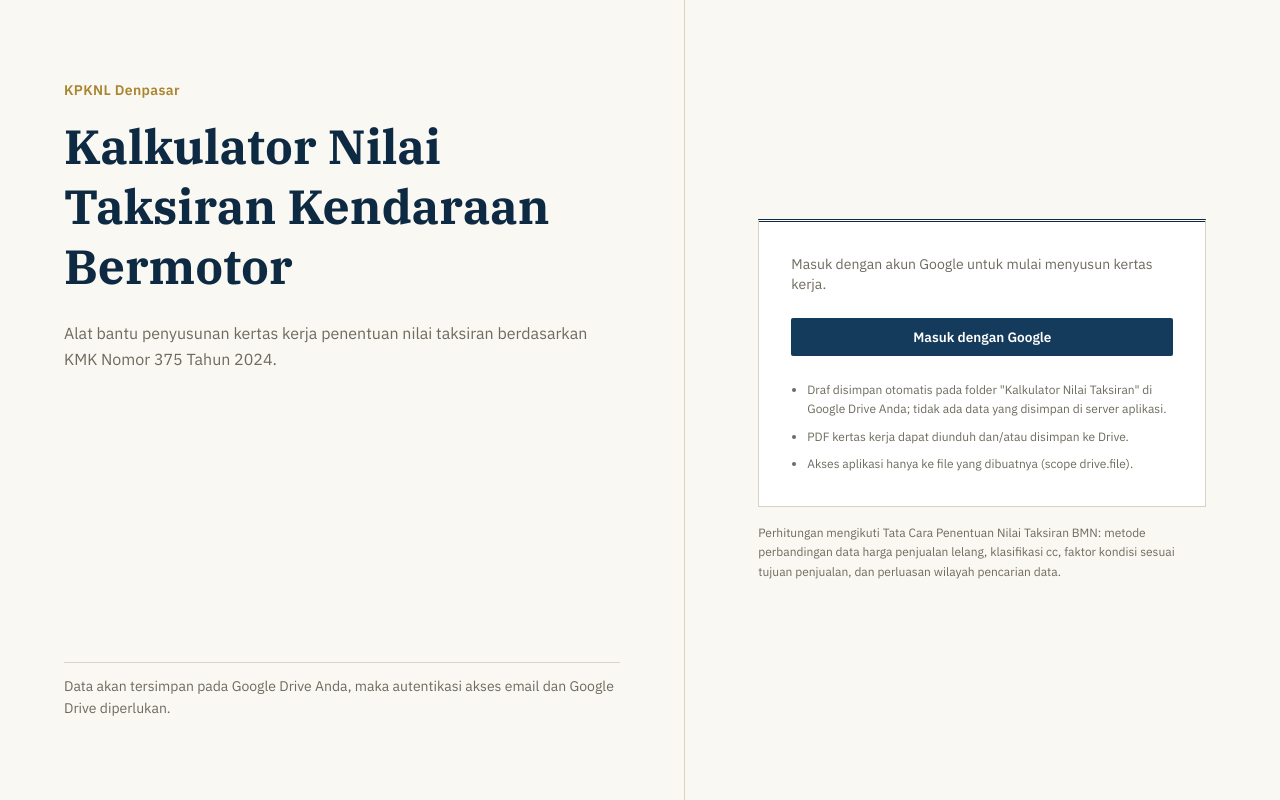
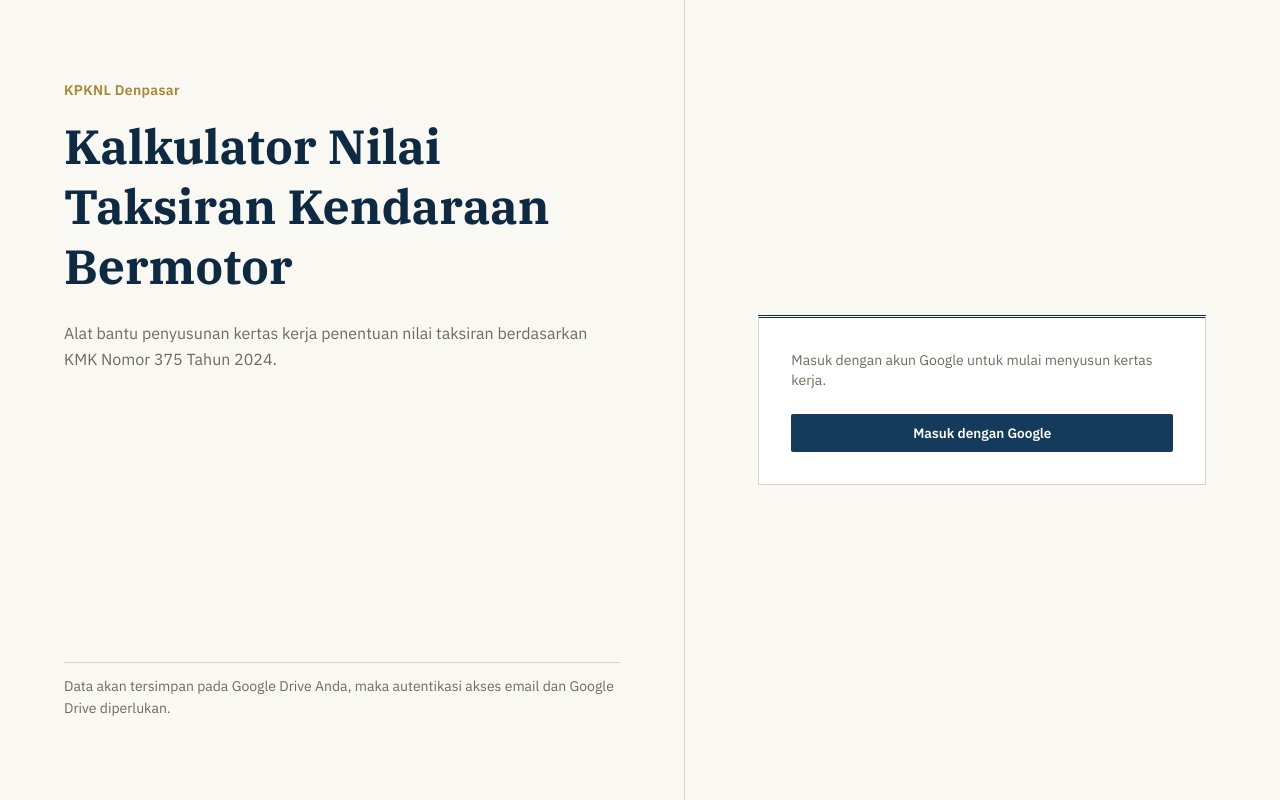
Before and after one commit to arierawan-app/Kalkulator-Nilai-Taksiran_Dps, a Next.js app: page / in a window 1280 px wide. Built offline with nearby package versions, Linux system fonts and the light colour scheme; no server answers.

Commit message:
Landing page: hapus daftar keterangan pada box login Google

```diff
--- a/src/app/page.tsx
+++ b/src/app/page.tsx
@@ -43,26 +43,7 @@ export default async function Beranda() {
                 Masuk dengan Google
               </button>
             </form>
-            <ul className="mt-6 space-y-2 text-xs text-abu leading-relaxed list-disc pl-4">
-              <li>
-                Draf disimpan otomatis pada folder &quot;Kalkulator Nilai
-                Taksiran&quot; di Google Drive Anda; tidak ada data yang
-                disimpan di server aplikasi.
-              </li>
-              <li>
-                PDF kertas kerja dapat diunduh dan/atau disimpan ke Drive.
-              </li>
-              <li>
-                Akses aplikasi hanya ke file yang dibuatnya (scope drive.file).
-              </li>
-            </ul>
           </div>
-          <p className="text-xs text-abu mt-4 leading-relaxed">
-            Perhitungan mengikuti Tata Cara Penentuan Nilai Taksiran BMN:
-            metode perbandingan data harga penjualan lelang, klasifikasi cc,
-            faktor kondisi sesuai tujuan penjualan, dan perluasan wilayah
-            pencarian data.
-          </p>
         </div>
       </section>
     </main>
```
